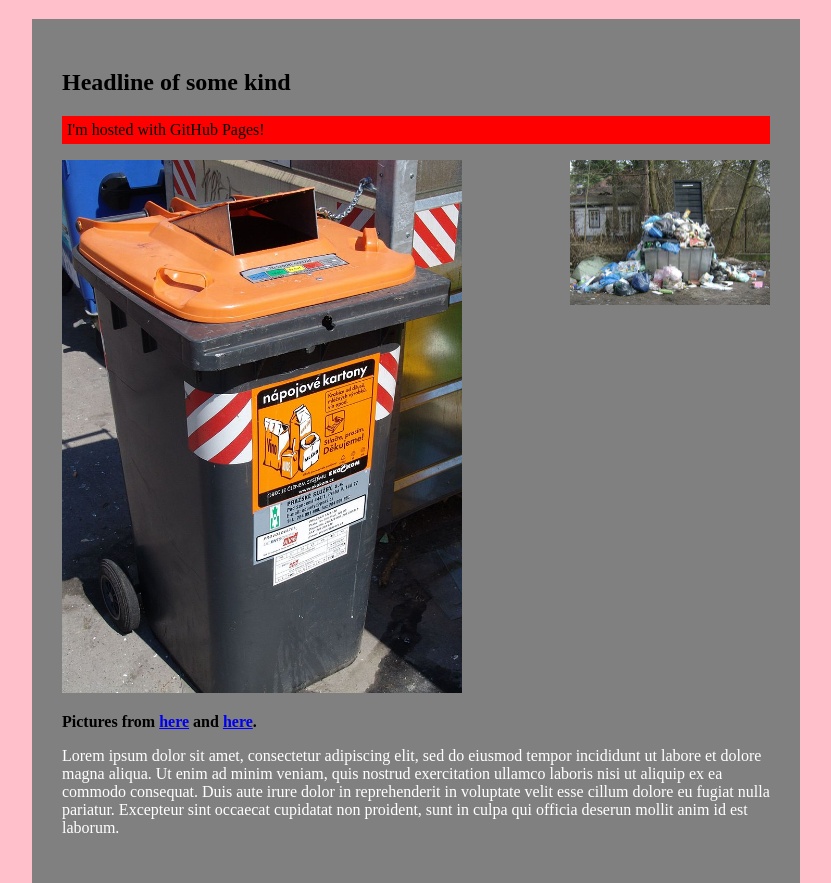
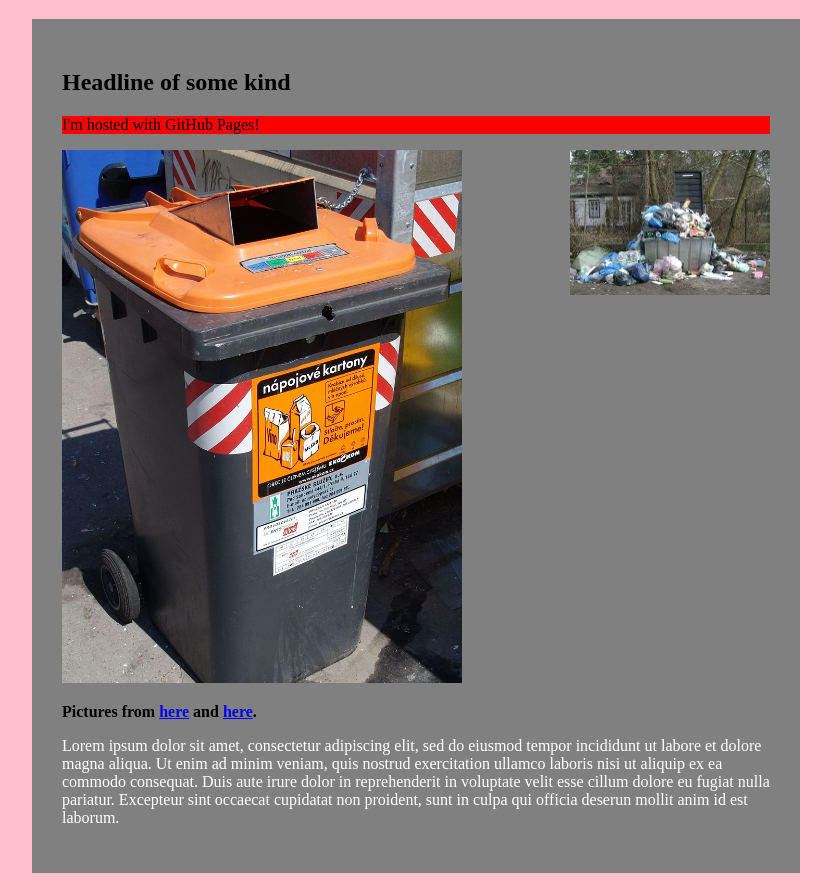
Before and after one commit to aarontran/aarontran.github.io, a plain HTML site: page index.html in a window 1280 px wide. Shown: the part 61-944 px from the top of the page, without its empty margins (224-1055 px from the left). Drawn offline with Linux system fonts and the light colour scheme.

Commit message:
Update index.html

```diff
--- a/index.html
+++ b/index.html
@@ -4,10 +4,10 @@
 
   <h1>My webpage</h1>
 
-  <section style="background-color:gray; padding:30px; overflow:auto">
+  <div style="background-color:gray; padding:30px; overflow:auto">
     <h2>Headline of some kind</h2>
 
-    <p style="background-color:red; padding:5px;" width="400px">
+    <p style="background-color:red;" width="400px">
         I'm hosted with GitHub Pages!
     </p>
 
@@ -29,7 +29,7 @@
       mollit anim id est laborum.
     </p>
 
-  </section>
+  </div>
 
 </body>
 </html>
```
